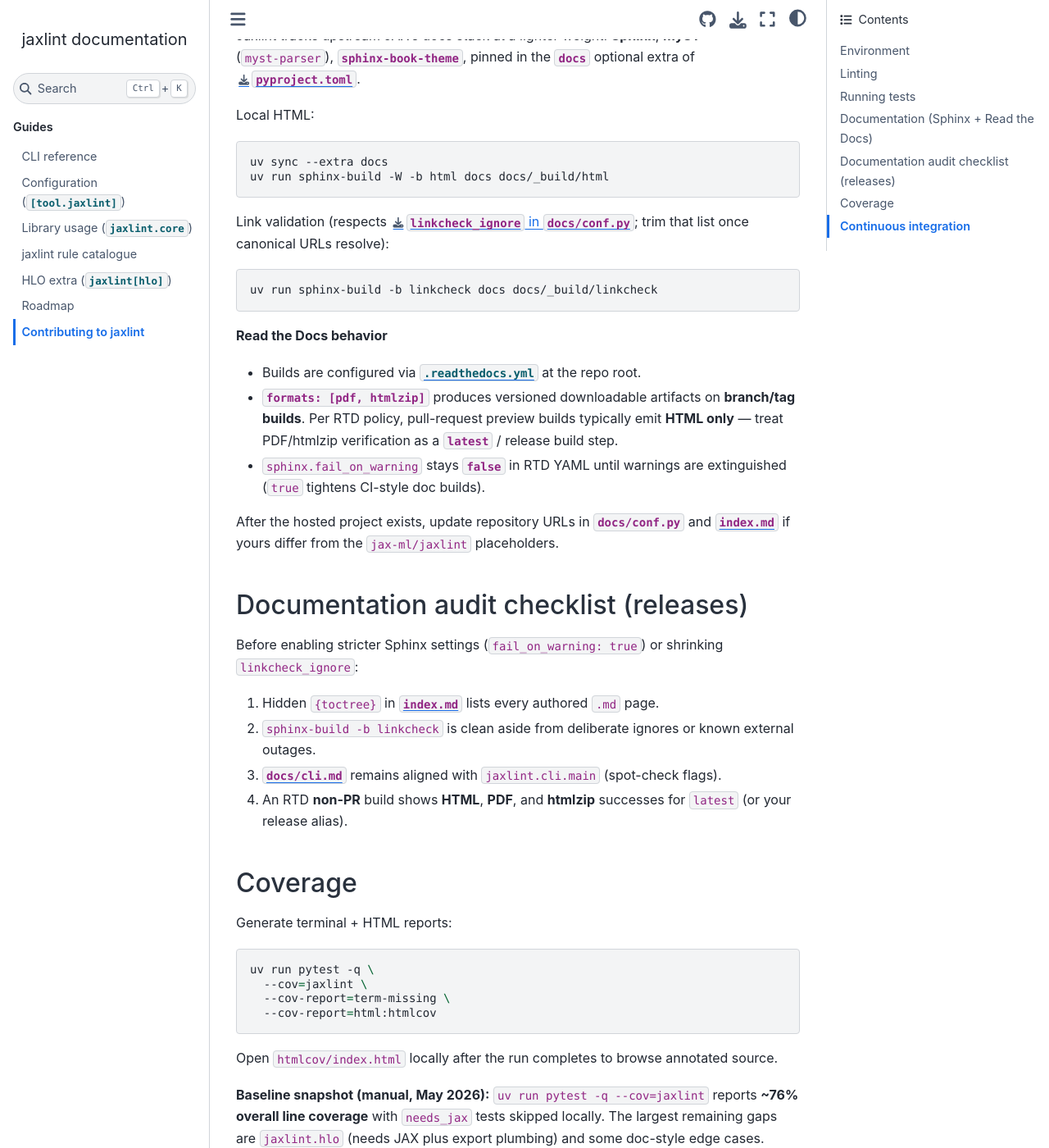
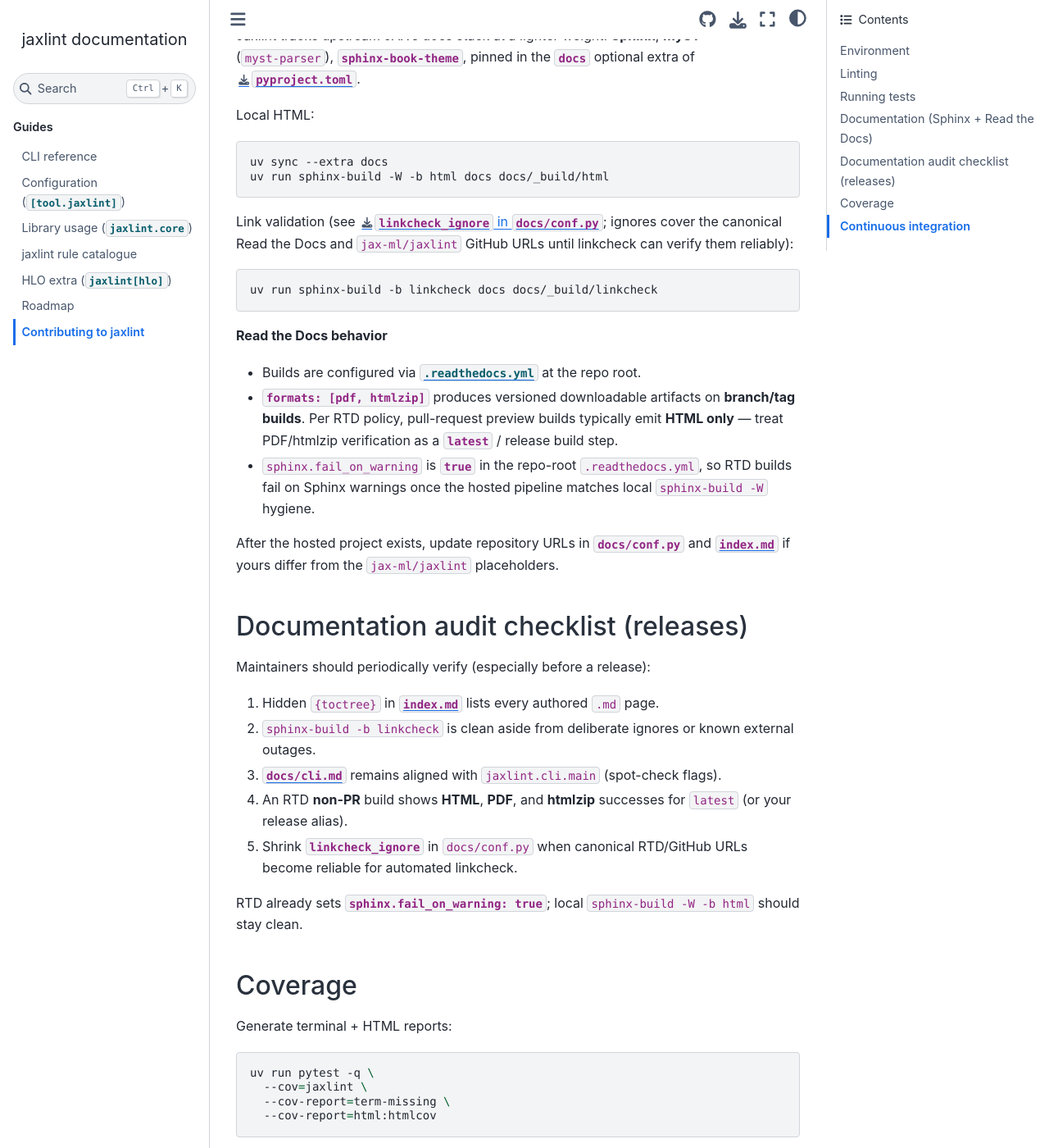
Before and after one commit to maraxen/jaxlint, a Sphinx documentation site: the page built from docs/contributing.md, in a window 1280 px wide and 1400 px high, scrolled down 982 px. Shown: the whole window at 82% size. Built offline with Sphinx 7.4.7 and the Sphinx Book theme 1.1.4, drawn with Linux system fonts in a browser that asks for light colours; some of the changed text lies outside the part shown.

Commit message:
docs: stricter RTD builds and sprint documentation updates
- readthedocs: fail_on_warning true.
- Broaden linkcheck_ignore patterns for jax-ml/jaxlint URLs.
- Document github format, exit codes, library API, and CI layout.

Co-authored-by: Cursor <cursoragent@cursor.com>

````diff
--- a/docs/conf.py
+++ b/docs/conf.py
@@ -42,10 +42,11 @@ intersphinx_mapping = {
     "python": ("https://docs.python.org/3/", None),
 }
 
-# Placeholder/canonical URLs: remove entries once projects exist and links resolve.
+# Read the Docs + jax-ml org URLs: ignored for linkcheck until those endpoints are
+# reliably reachable (404/rate-limit otherwise). Prefer tightening this list over time.
 linkcheck_ignore = [
-    r"^https://jaxlint\.readthedocs\.io(?:/|$)",
-    r"^https://github\.com/jax-ml/jaxlint(?:/|$)",
+    r"^https://jaxlint\.readthedocs\.io",
+    r"^https://github\.com/jax-ml/jaxlint",
 ]
 linkcheck_timeout = 15
 linkcheck_retries = 2
--- a/docs/contributing.md
+++ b/docs/contributing.md
@@ -37,7 +37,7 @@ uv sync --extra docs
 uv run sphinx-build -W -b html docs docs/_build/html
 ```
 
-Link validation (respects [`linkcheck_ignore` in `docs/conf.py`](conf.py); trim that list once canonical URLs resolve):
+Link validation (see [`linkcheck_ignore` in `docs/conf.py`](conf.py); ignores cover the canonical Read the Docs and `jax-ml/jaxlint` GitHub URLs until linkcheck can verify them reliably):
 
 ```bash
 uv run sphinx-build -b linkcheck docs docs/_build/linkcheck
@@ -47,18 +47,21 @@ uv run sphinx-build -b linkcheck docs docs/_build/linkcheck
 
 - Builds are configured via [`.readthedocs.yml`](https://github.com/jax-ml/jaxlint/blob/main/.readthedocs.yml) at the repo root.
 - **`formats: [pdf, htmlzip]`** produces versioned downloadable artifacts on **branch/tag builds**. Per RTD policy, pull-request preview builds typically emit **HTML only** — treat PDF/htmlzip verification as a **`latest`** / release build step.
-- `sphinx.fail_on_warning` stays **`false`** in RTD YAML until warnings are extinguished (`true` tightens CI-style doc builds).
+- `sphinx.fail_on_warning` is **`true`** in the repo-root `.readthedocs.yml`, so RTD builds fail on Sphinx warnings once the hosted pipeline matches local `sphinx-build -W` hygiene.
 
 After the hosted project exists, update repository URLs in **`docs/conf.py`** and [`index.md`](index.md) if yours differ from the `jax-ml/jaxlint` placeholders.
 
 ## Documentation audit checklist (releases)
 
-Before enabling stricter Sphinx settings (`fail_on_warning: true`) or shrinking `linkcheck_ignore`:
+Maintainers should periodically verify (especially before a release):
 
 1. Hidden `{toctree}` in [`index.md`](index.md) lists every authored `.md` page.
 2. `sphinx-build -b linkcheck` is clean aside from deliberate ignores or known external outages.
 3. [`docs/cli.md`](cli.md) remains aligned with `jaxlint.cli.main` (spot-check flags).
 4. An RTD **non-PR** build shows **HTML**, **PDF**, and **htmlzip** successes for `latest` (or your release alias).
+5. Shrink **`linkcheck_ignore`** in `docs/conf.py` when canonical RTD/GitHub URLs become reliable for automated linkcheck.
+
+RTD already sets **`sphinx.fail_on_warning: true`**; local `sphinx-build -W -b html` should stay clean.
 
 ## Coverage
 
@@ -79,4 +82,4 @@ Open `htmlcov/index.html` locally after the run completes to browse annotated so
 
 ## Continuous integration
 
-GitHub Actions (see [`.github/workflows/ci.yml`](https://github.com/jax-ml/jaxlint/blob/main/.github/workflows/ci.yml)) runs Ruff plus smoke tests on every PR, a Sphinx HTML + linkcheck job, plus (on pushes to `main`) the full pytest suite with coverage uploads.
+GitHub Actions (see [`.github/workflows/ci.yml`](https://github.com/jax-ml/jaxlint/blob/main/.github/workflows/ci.yml)) runs Ruff plus smoke tests on every PR, a dedicated **JAX / HLO** job that installs `jaxlint[hlo]` and runs `pytest -m needs_jax`, a Sphinx HTML + linkcheck job, plus (on pushes to `main`) the full pytest suite with coverage uploads from the main `lint-test` matrix.
````
Also changed, not shown: docs/cli.md (+6 -4 lines), docs/library.md (+6 -0 lines), .readthedocs.yml.
